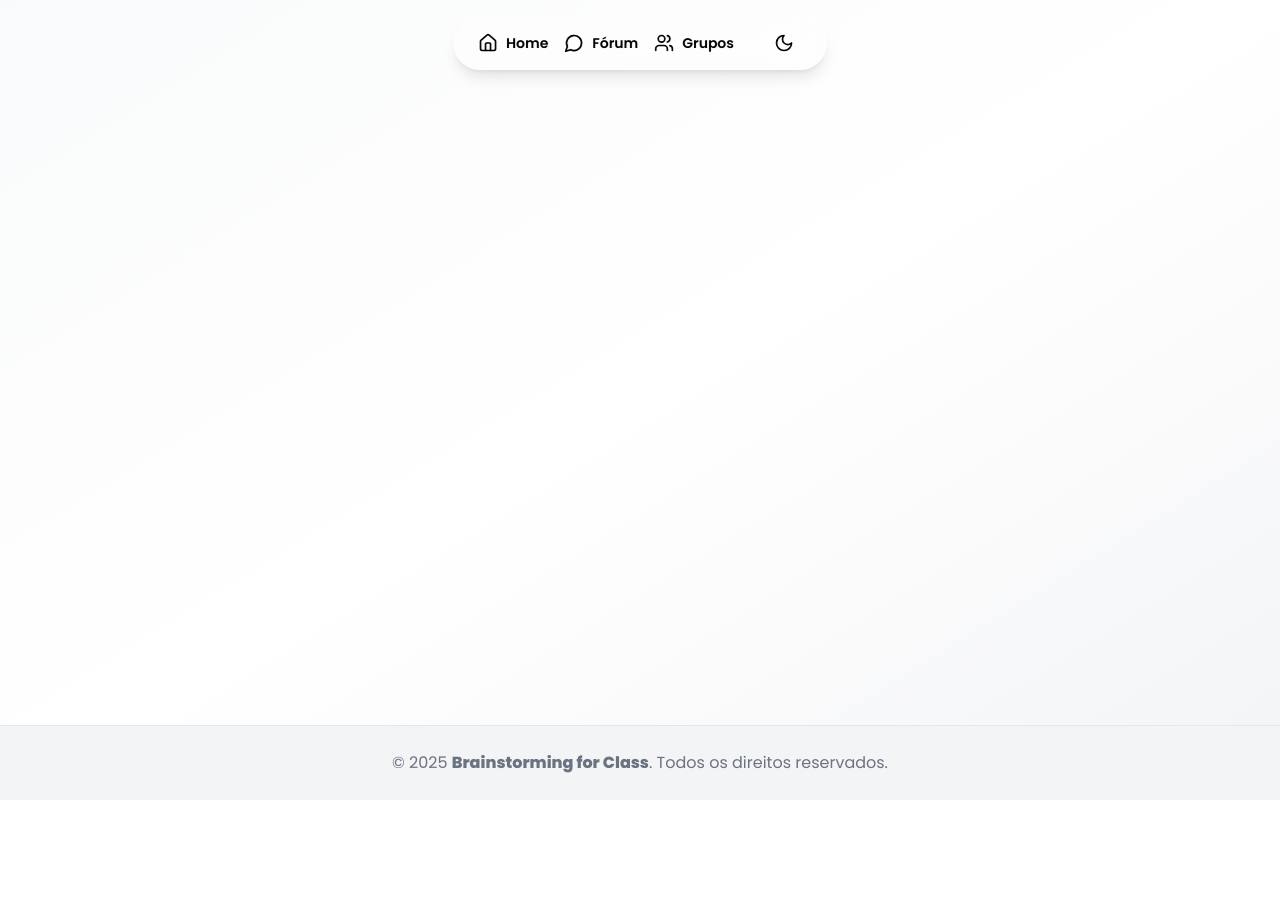
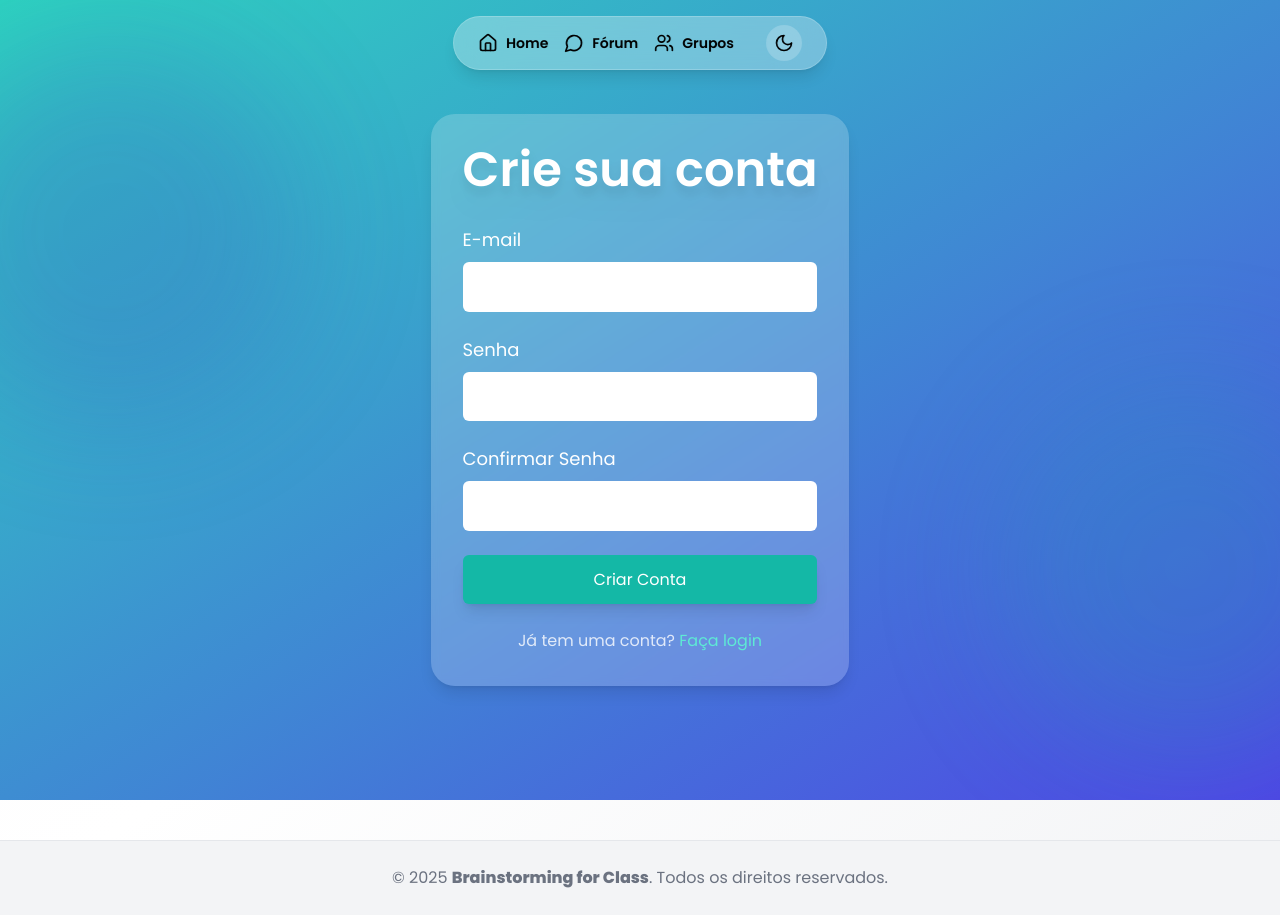
Before and after one commit to izabellesouza/brainstorming-for-class-, a React (Vite) app: page /signup in a window 1280 px wide. Before the commit the page ends 800 px from the top, so only its background shows below. Built offline with nearby package versions, Linux system fonts and the light colour scheme.

Commit message:
Adicionado página de login e cadasto

```diff
--- a/src/App.jsx
+++ b/src/App.jsx
@@ -9,6 +9,7 @@ import Forum from './pages/Forum';
 import Grupos from './components/Grupos';
 import Chat from './pages/Chat';
 import Login from './pages/Login';
+import Signup from './pages/Signup';
 
 const App = () => {
   return (
@@ -25,6 +26,7 @@ const App = () => {
           <Route path="/grupos" element={<Grupos />} />
           <Route path="/chat" element={<Chat />} />
           <Route path="/login" element={<Login />} />
+          <Route path="/signup" element={<Signup />} />
         </Routes>
       </main>
       <Footer />
--- /dev/null
+++ b/src/pages/Signup.jsx
@@ -0,0 +1,101 @@
+import React, { useState } from 'react';
+import { motion } from 'framer-motion';
+import { Link } from 'react-router-dom';
+
+const Signup = () => {
+    const [email, setEmail] = useState('');
+    const [password, setPassword] = useState('');
+    const [confirmPassword, setConfirmPassword] = useState('');
+
+    const handleSubmit = (e) => {
+        e.preventDefault();
+        // Lógica para cadastrar o usuário
+    };
+
+    return (
+        <section className="relative bg-gradient-to-br from-teal-400 to-indigo-600 min-h-screen flex items-center justify-center py-20 text-white overflow-hidden">
+            {/* Elementos decorativos */}
+            <div className="absolute w-96 h-96 bg-indigo-700 opacity-20 rounded-full blur-3xl top-10 left-[-80px] animate-pulse-slow"></div>
+            <div className="absolute w-96 h-96 bg-teal-500 opacity-20 rounded-full blur-3xl bottom-10 right-[-100px] animate-pulse-slow"></div>
+
+            <div className="relative z-10 max-w-lg mx-auto px-6 sm:px-8 bg-white/20 p-8 rounded-3xl shadow-lg backdrop-blur-sm">
+                <motion.h2
+                    initial={{ opacity: 0, y: -30 }}
+                    animate={{ opacity: 1, y: 0 }}
+                    transition={{ duration: 0.7 }}
+                    className="text-4xl sm:text-5xl font-semibold text-center mb-8 drop-shadow-xl"
+                >
+                    Crie sua conta
+                </motion.h2>
+
+                <form onSubmit={handleSubmit} className="space-y-6">
+                    <motion.div
+                        initial={{ opacity: 0 }}
+                        animate={{ opacity: 1 }}
+                        transition={{ delay: 0.3, duration: 0.7 }}
+                    >
+                        <label htmlFor="email" className="block text-lg font-medium">E-mail</label>
+                        <input
+                            type="email"
+                            id="email"
+                            value={email}
+                            onChange={(e) => setEmail(e.target.value)}
+                            required
+                            className="w-full px-4 py-3 mt-2 text-black rounded-md focus:outline-none focus:ring-2 focus:ring-teal-300"
+                        />
+                    </motion.div>
+
+                    <motion.div
+                        initial={{ opacity: 0 }}
+                        animate={{ opacity: 1 }}
+                        transition={{ delay: 0.4, duration: 0.7 }}
+                    >
+                        <label htmlFor="password" className="block text-lg font-medium">Senha</label>
+                        <input
+                            type="password"
+                            id="password"
+                            value={password}
+                            onChange={(e) => setPassword(e.target.value)}
+                            required
+                            className="w-full px-4 py-3 mt-2 text-black rounded-md focus:outline-none focus:ring-2 focus:ring-teal-300"
+                        />
+                    </motion.div>
+
+                    <motion.div
+                        initial={{ opacity: 0 }}
+                        animate={{ opacity: 1 }}
+                        transition={{ delay: 0.5, duration: 0.7 }}
+                    >
+                        <label htmlFor="confirmPassword" className="block text-lg font-medium">Confirmar Senha</label>
+                        <input
+                            type="password"
+                            id="confirmPassword"
+                            value={confirmPassword}
+                            onChange={(e) => setConfirmPassword(e.target.value)}
+                            required
+                            className="w-full px-4 py-3 mt-2 text-black rounded-md focus:outline-none focus:ring-2 focus:ring-teal-300"
+                        />
+                    </motion.div>
+
+                    <motion.button
+                        type="submit"
+                        whileHover={{ scale: 1.05 }}
+                        whileTap={{ scale: 0.95 }}
+                        className="w-full py-3 bg-teal-500 text-white rounded-md shadow-lg hover:bg-teal-600 transition-all duration-300"
+                    >
+                        Criar Conta
+                    </motion.button>
+                </form>
+
+                <p className="mt-6 text-center text-white/80">
+                    Já tem uma conta?{' '}
+                    <Link to="/login" className="text-teal-300 hover:text-teal-400">
+                        Faça login
+                    </Link>
+                </p>
+            </div>
+        </section>
+    );
+};
+
+export default Signup;
```
